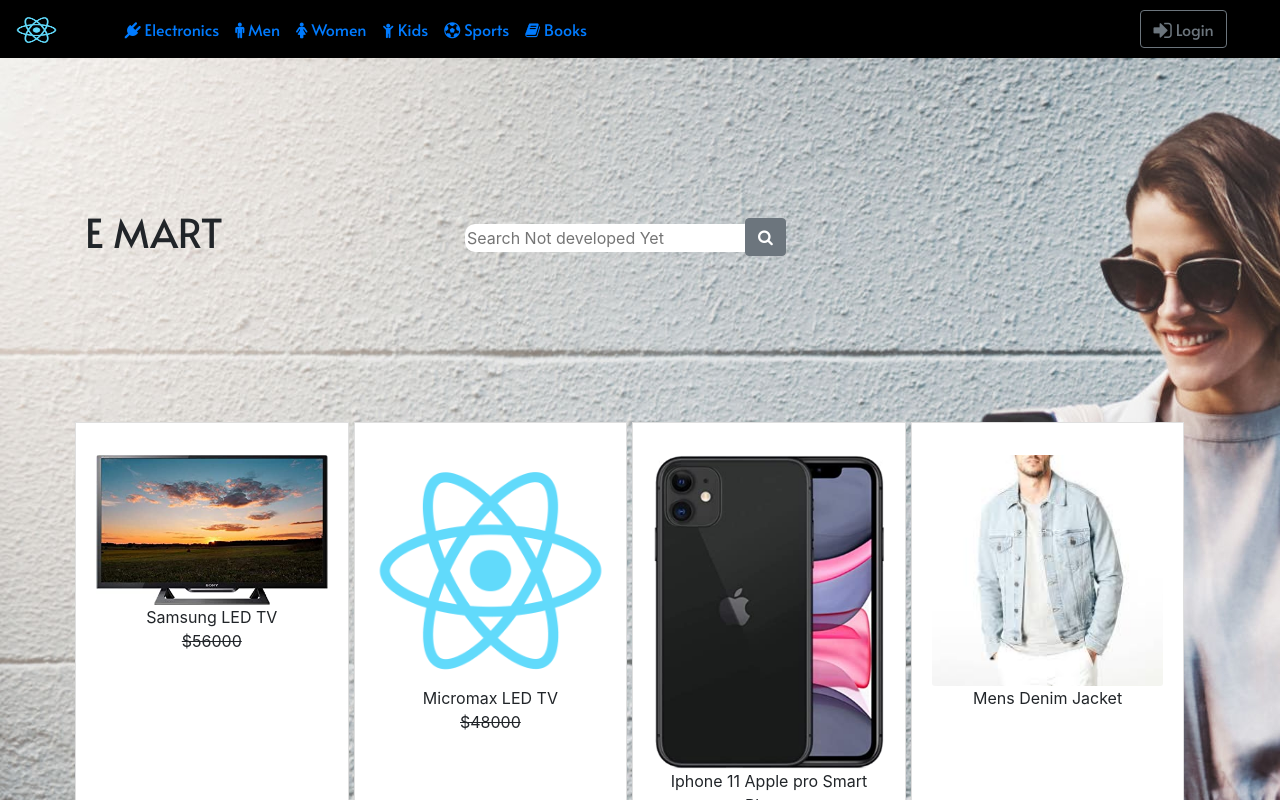
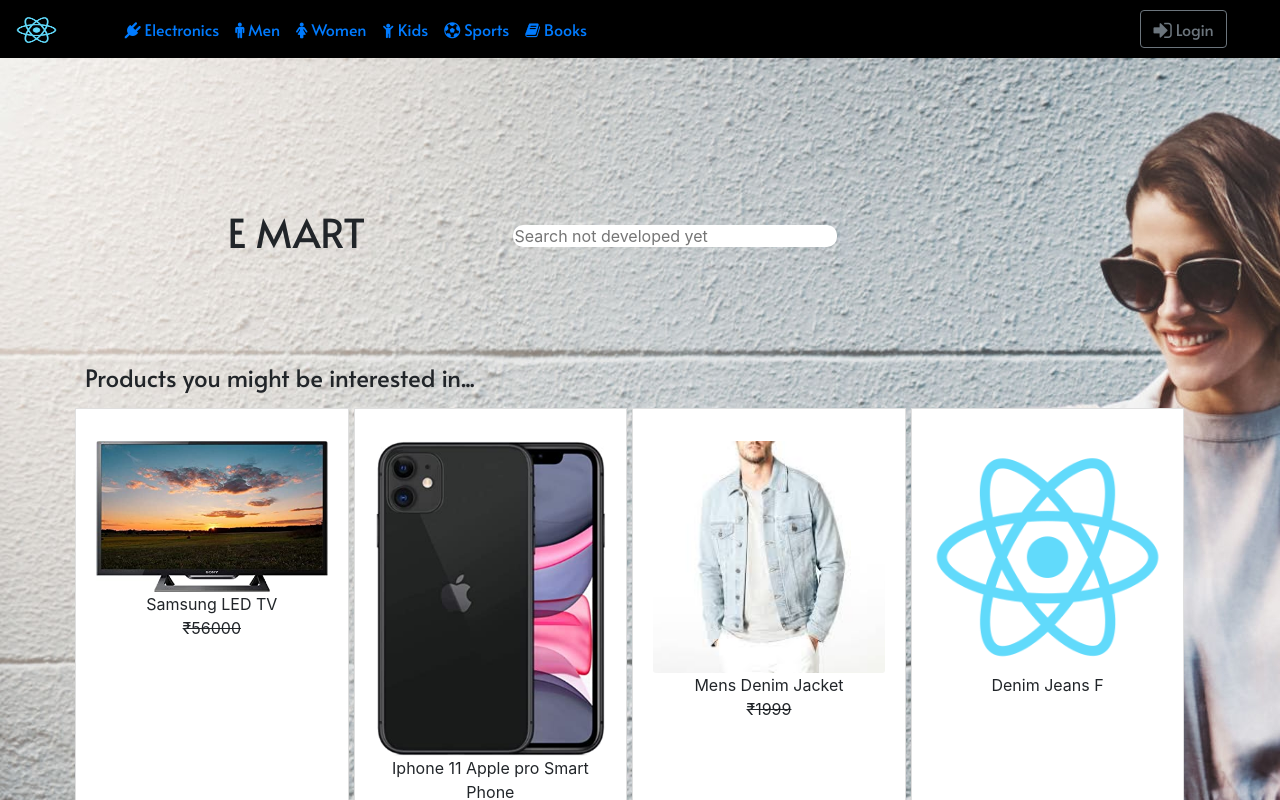
Before and after one commit to srijeetpatil/emart, a React (Create React App) app: page /home in a window 1280 px wide. Shown: the top 800 px of the page. Built offline with nearby package versions, Linux system fonts and the light colour scheme.

Commit message:
Navbar dropdown tried

```diff
--- a/src/App.css
+++ b/src/App.css
@@ -10,18 +10,18 @@
     border: 2px;
     outline: 0px;
     border-color: #000000;
-    height: 50%;
-    width: 80%;
-    border-radius: 10px 0 0 10px;
+    height: 60%;
+    width: 60%;
+    border-radius: 10px 10px 10px 10px;
 }
 .jumbotron{
     margin: 0px auto;
     width: 100%;
 }
 .overlay{
+    width:100%;
+    z-index: 1;
     position: absolute;
-    z-index: 1;
-    top: 150px;
 }
 .carouselItem{
     height: 150px;
@@ -39,6 +39,12 @@
     bottom:0;
     right:0;
     position: static;
+}
+.itemDetail{
+    margin-left: 10px;
+    margin-right: 10px;
+    margin-top: 10px;
+    margin-bottom: 10px;
 }
 @media only screen
   and (min-device-width: 320px)
@@ -58,4 +64,10 @@
         width: 100%;
         object-fit: cover;
     }
+    .itemDetail{
+        margin-left: 10px;
+        margin-right: 10px;
+        margin-top: 10px;
+        margin-bottom: 10px;
+    }
 }
--- a/src/components/Footer.js
+++ b/src/components/Footer.js
@@ -5,6 +5,7 @@
 function Footer(){
     return(
         <footer className="foot">
+            <Jumbotron>
                 <div className="footer basic-font">
                     <div className="container">
                     <div className="row justify-content-center">
@@ -45,6 +46,7 @@
                     </div>
                 </div>
                 </div>
+            </Jumbotron>
         </footer>
     );
 }
--- a/src/components/ItemDetail.js
+++ b/src/components/ItemDetail.js
@@ -8,19 +8,20 @@
     render(){
         var source = require('../' + this.props.item.image);
         return(
-            <div style={{marginTop:"10px",marginLeft:"10px", marginRight:"10px"}}>
+            <div className="itemDetail">
                 <Card style={{borderRadius:"0px"}}>
-                    <div className="row" style={{marginTop:"15px", marginLeft:"15px",
-                             marginBottom:"15px"}}>
+                    <div className="itemDetail">
+                        <div className="row">
                             <div className="col-md-5">
                                 <CardImg src={source} style={{objectFit:"contain"}}></CardImg>
                             </div>
-                        <div>
+                            <div className="itemDetail">
                                 <h2>{this.props.item.name}</h2>
-                            <h5>{this.props.item.price}</h5>
+                                <h4 style={{color:"maroon"}}>{this.props.item.price}</h4>
                                 <h3 className="basic-font">Description</h3>
                                 <hr></hr>
                                 <CardText>{this.props.item.description}</CardText>
+                            </div>
                         </div>
                     </div>
                 </Card>
--- a/src/components/MainPagePromos.js
+++ b/src/components/MainPagePromos.js
@@ -66,16 +66,14 @@
         });
         return(
             <div className="container">
-                    <div className="row">
-                        <h1 className="basic-font col-sm-4">E MART</h1>
-                        <div className="col-sm-4">
-                            <input className="search mt-3" type="text" placeholder="Search Not developed Yet"></input>
-                            <Button className="mb-1">
-                                <span className="fa fa-search"></span>
-                            </Button>
+                    <div className="row" style={{justifyContent:"center", alignItems:"center"}}>
+                        <h1 className="basic-font col-md-3">E MART</h1>
+                        <div className="col-md-6">
+                            <input className="search" type="text" placeholder="Search not developed yet"></input>
                         </div>
                     </div>
-                <div className="row" style={{marginTop:"150px", marginBottom:"15px"}}>
+                <div className="row" style={{marginTop:"100px", marginBottom:"15px"}}>
+                    <h4 className="col-12 basic-font">Products you might be interested in...</h4>
                     {items}
                 </div>
             </div>
--- a/src/components/ResultComponent.js
+++ b/src/components/ResultComponent.js
@@ -1,6 +1,7 @@
 import React, {Component} from 'react';
 import {Card, CardBody, CardImg, CardText} from 'reactstrap';
 import database from '../data/database';
+import {Link} from 'react-router-dom';
 
 class Result extends Component{
     constructor(props){
@@ -29,25 +30,29 @@
             var source = require('../' + item.image);
             return(
                 <div style={{marginTop:"15px"}}>
-                    <Card style={{borderRadius:"0px"}}>
                     <div className="row">
                         <div className="col-md-3">
-                                <CardImg src={source} style={{maxHeight:"200px", objectFit:"contain", margin:"10px 10px 10px 10px"}}></CardImg>
+                            <Link to={`/itemDetail/${item.prod_id}`}><CardImg src={source} style={{maxHeight:"200px", objectFit:"contain", margin:"10px 10px 10px 10px"}}></CardImg></Link>
                         </div>
                         <div className="col-md-6">
                             <CardBody>
+                                <h4>{item.name}</h4>
+                                <h4 style={{color:"maroon"}}>{item.price}</h4>
                                 <CardText>{item.description}</CardText>
-                                    <CardText>{item.price}</CardText>
                             </CardBody>
                         </div>
                     </div>
-                    </Card>
+                    <div className="container">
+                        <hr></hr>
+                    </div>
                 </div>
             );
         })
         return(
             <div style={{marginLeft:"20px", marginRight:"20px"}}>
+                <Card style={{borderRadius:"0px", marginTop:"10px"}}>
                     {array}
+                </Card>
                 <hr></hr>
             </div>
         );
--- a/src/data/database.js
+++ b/src/data/database.js
@@ -5,7 +5,7 @@
             "description": "Witness the future with Curved UHD TV, with our best wishes for Diwali 2020",
             "image":"assets/sony.jpg",
             "featured": 1,
-            "price": "$56000",
+            "price": "₹56000",
             "off": "15%",
             "prod_id": "electv1"
         },
@@ -13,13 +13,14 @@
             "name":"Micromax LED TV",
             "description": "Future harnessed",
             "image":"assets/logo512.png",
-            "featured": 1,
-            "price":"$48000",
+            "featured": 0,
+            "price":"₹48000",
             "prod_id": "electv2"
         },
         {
             "name":"Iphone 11 Apple pro Smart Phone",
             "description": "Apple Inc",
+            "price":"₹86000",
             "image": "assets/iphone.jpg",
             "featured": 1,
             "prod_id": "elecphone1"
@@ -29,7 +30,8 @@
         {
             "name":"Mens Denim Jacket",
             "featured": 1,
-            "description": "Best jacket under $150/-",
+            "description": "Best jacket under ₹2500/-",
+            "price":"₹1999",
             "image":"assets/denim.jpg",
             "prod_id": "mensclothes1"
         },
```
Lines whose indentation alone changed are shown as unchanged.
